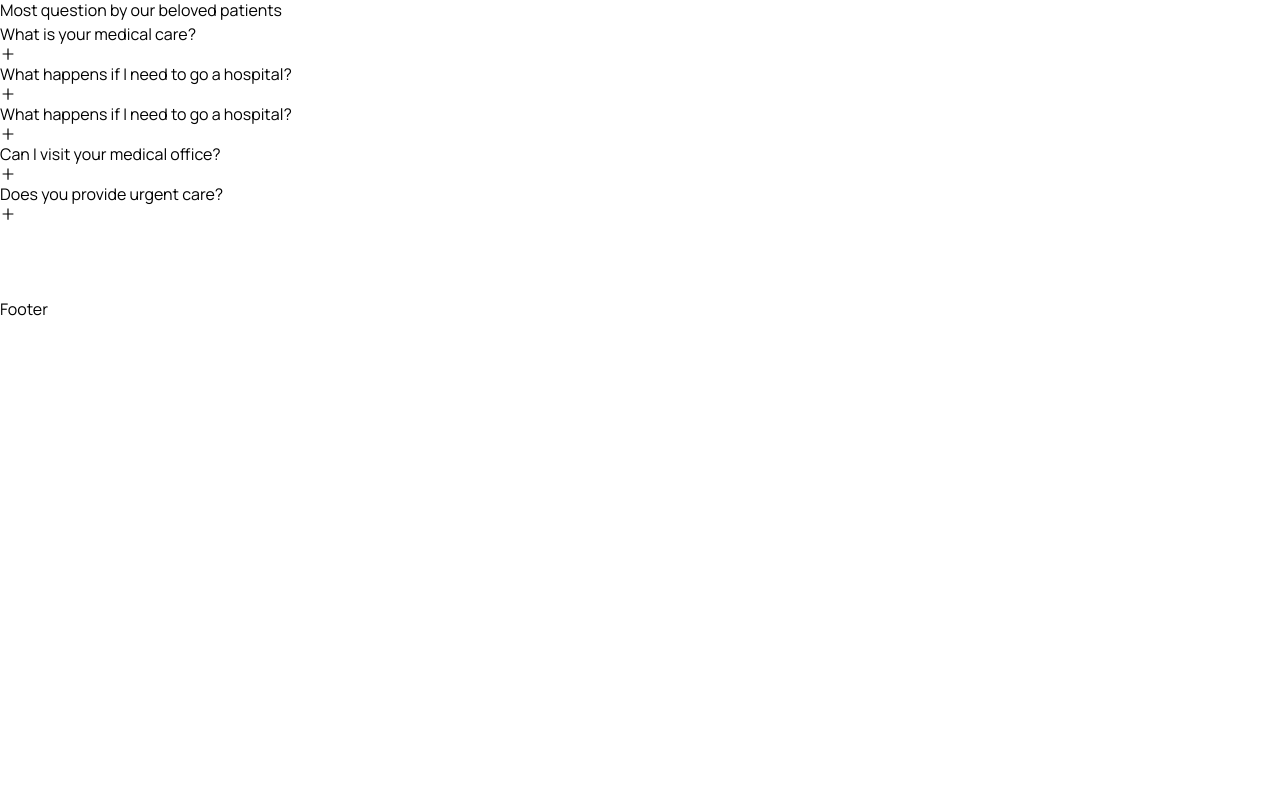
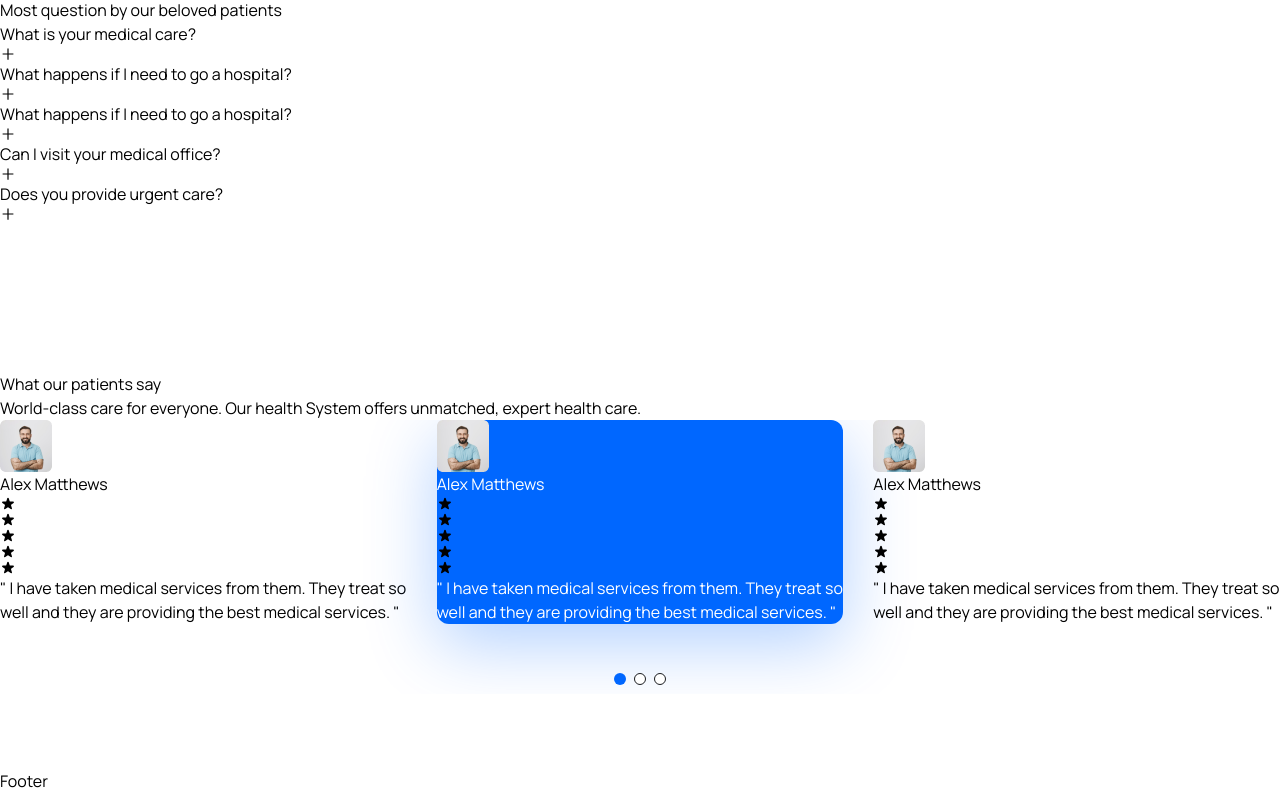
Before and after one commit to sweedalgharshi/medicare-mern, a React (Vite) app in the folder client/: page / in a window 1280 px wide. Shown: the part 7472-8265 px from the top of the page. Before the commit the page ends 7793 px from the top, so only its background shows below. Built offline with nearby package versions, Linux system fonts and the light colour scheme.

Commit message:
testimonial section

```diff
--- a/client/src/App.css
+++ b/client/src/App.css
@@ -8,6 +8,38 @@
 
 body {
   font-family: "Manrope", sans-serif;
+}
+
+.swiper-pagination-bullet {
+  width: 12px !important;
+  height: 12px !important;
+  border: 1px solid #181a1e !important;
+  opacity: 100% !important;
+  background: #fff !important;
+}
+
+.swiper-pagination-bullet-active {
+  background: #0067ff !important;
+  border: none !important;
+}
+
+.swiper {
+  padding-bottom: 70px !important;
+}
+
+.swiper-slide.swiper-slide-next {
+  background: #0067ff;
+  border-radius: 12px;
+  box-shadow: 0px 20px 70px rgba(0, 103, 255, 0.3) !important;
+}
+
+.swiper-slide.swiper-slide-next h4,
+.swiper-slide.swiper-slide-next p {
+  color: #fff !important;
+}
+
+.swiper-pagination {
+  top: 90% !important;
 }
 
 .sticky__header {
--- /dev/null
+++ b/client/src/components/Testimonials/Testimonials.jsx
@@ -0,0 +1,162 @@
+// import { Pagination } from "swiper";
+import { Pagination } from "swiper/modules";
+import { Swiper, SwiperSlide } from "swiper/react";
+// import "swiper.css";
+import "swiper/css";
+import "swiper/css/pagination";
+import patientAvatar from "../../assets/images/patient-avatar.png";
+
+import { HiStar } from "react-icons/hi";
+
+function Testimonials() {
+  return (
+    <div className="mt-[30px] lg:mt-[55px]">
+      <Swiper
+        modules={[Pagination]}
+        spaceBetween={30}
+        slidesPerView={1}
+        pagination={{ clickable: true }}
+        breakpoints={{
+          640: {
+            slidesPerView: 1,
+            spaceBetween: 0,
+          },
+          768: {
+            slidesPerView: 2,
+            spaceBetween: 20,
+          },
+          1024: {
+            slidesPerView: 3,
+            spaceBetween: 30,
+          },
+        }}
+      >
+        <SwiperSlide>
+          <div className="py-[30px] px-5 rounded-[13px]">
+            <div className="flex items-center gap-[13px]">
+              <img src={patientAvatar} alt="" />
+              <div>
+                <h4 className="text-[18px] leading-[30px] font-semibold text-headingColor">
+                  Alex Matthews
+                </h4>
+                <div className="flex items-center gap-[2px]">
+                  <HiStar className="text-yellowColor w-[18px] h-5" />
+                  <HiStar className="text-yellowColor w-[18px] h-5" />
+                  <HiStar className="text-yellowColor w-[18px] h-5" />
+                  <HiStar className="text-yellowColor w-[18px] h-5" />
+                  <HiStar className="text-yellowColor w-[18px] h-5" />
+                </div>
+              </div>
+            </div>
+
+            <p className="text-[16px] leading-7 mt-4 text-textColor font-[400]">
+              &quot; I have taken medical services from them. They treat so well and they are
+              providing the best medical services. &quot;
+            </p>
+          </div>
+        </SwiperSlide>
+
+        <SwiperSlide>
+          <div className="py-[30px] px-5 rounded-[13px]">
+            <div className="flex items-center gap-[13px]">
+              <img src={patientAvatar} alt="" />
+              <div>
+                <h4 className="text-[18px] leading-[30px] font-semibold text-headingColor">
+                  Alex Matthews
+                </h4>
+                <div className="flex items-center gap-[2px]">
+                  <HiStar className="text-yellowColor w-[18px] h-5" />
+                  <HiStar className="text-yellowColor w-[18px] h-5" />
+                  <HiStar className="text-yellowColor w-[18px] h-5" />
+                  <HiStar className="text-yellowColor w-[18px] h-5" />
+                  <HiStar className="text-yellowColor w-[18px] h-5" />
+                </div>
+              </div>
+            </div>
+
+            <p className="text-[16px] leading-7 mt-4 text-textColor font-[400]">
+              &quot; I have taken medical services from them. They treat so well and they are
+              providing the best medical services. &quot;
+            </p>
+          </div>
+        </SwiperSlide>
+
+        <SwiperSlide>
+          <div className="py-[30px] px-5 rounded-[13px]">
+            <div className="flex items-center gap-[13px]">
+              <img src={patientAvatar} alt="" />
+              <div>
+                <h4 className="text-[18px] leading-[30px] font-semibold text-headingColor">
+                  Alex Matthews
+                </h4>
+                <div className="flex items-center gap-[2px]">
+                  <HiStar className="text-yellowColor w-[18px] h-5" />
+                  <HiStar className="text-yellowColor w-[18px] h-5" />
+                  <HiStar className="text-yellowColor w-[18px] h-5" />
+                  <HiStar className="text-yellowColor w-[18px] h-5" />
+                  <HiStar className="text-yellowColor w-[18px] h-5" />
+                </div>
+              </div>
+            </div>
+
+            <p className="text-[16px] leading-7 mt-4 text-textColor font-[400]">
+              &quot; I have taken medical services from them. They treat so well and they are
+              providing the best medical services. &quot;
+            </p>
+          </div>
+        </SwiperSlide>
+
+        <SwiperSlide>
+          <div className="py-[30px] px-5 rounded-[13px]">
+            <div className="flex items-center gap-[13px]">
+              <img src={patientAvatar} alt="" />
+              <div>
+                <h4 className="text-[18px] leading-[30px] font-semibold text-headingColor">
+                  Alex Matthews
+                </h4>
+                <div className="flex items-center gap-[2px]">
+                  <HiStar className="text-yellowColor w-[18px] h-5" />
+                  <HiStar className="text-yellowColor w-[18px] h-5" />
+                  <HiStar className="text-yellowColor w-[18px] h-5" />
+                  <HiStar className="text-yellowColor w-[18px] h-5" />
+                  <HiStar className="text-yellowColor w-[18px] h-5" />
+                </div>
+              </div>
+            </div>
+
+            <p className="text-[16px] leading-7 mt-4 text-textColor font-[400]">
+              &quot; I have taken medical services from them. They treat so well and they are
+              providing the best medical services. &quot;
+            </p>
+          </div>
+        </SwiperSlide>
+
+        <SwiperSlide>
+          <div className="py-[30px] px-5 rounded-[13px]">
+            <div className="flex items-center gap-[13px]">
+              <img src={patientAvatar} alt="" />
+              <div>
+                <h4 className="text-[18px] leading-[30px] font-semibold text-headingColor">
+                  Alex Matthews
+                </h4>
+                <div className="flex items-center gap-[2px]">
+                  <HiStar className="text-yellowColor w-[18px] h-5" />
+                  <HiStar className="text-yellowColor w-[18px] h-5" />
+                  <HiStar className="text-yellowColor w-[18px] h-5" />
+                  <HiStar className="text-yellowColor w-[18px] h-5" />
+                  <HiStar className="text-yellowColor w-[18px] h-5" />
+                </div>
+              </div>
+            </div>
+
+            <p className="text-[16px] leading-7 mt-4 text-textColor font-[400]">
+              &quot; I have taken medical services from them. They treat so well and they are
+              providing the best medical services. &quot;
+            </p>
+          </div>
+        </SwiperSlide>
+      </Swiper>
+    </div>
+  );
+}
+export default Testimonials;
--- a/client/src/pages/Home.jsx
+++ b/client/src/pages/Home.jsx
@@ -15,6 +15,7 @@
 import ServiceList from "../components/Services/ServiceList";
 import DoctorList from "../components/Doctors/DoctorList";
 import FaqList from "../components/Faq/FaqList";
+import Testimonials from "../components/Testimonials/Testimonials";
 
 function Home() {
   return (
@@ -266,6 +267,21 @@
         </div>
       </section>
       {/* ============= FAQ SECTION ENDS ============= */}
+
+      {/* ============= TESTIMONIALS SECTION STARTS ============= */}
+      <section>
+        <div className="container">
+          <div className="xl:w-[470px] mx-auto">
+            <h2 className="heading text-center">What our patients say</h2>
+            <p className="text__para text-center">
+              World-class care for everyone. Our health System offers unmatched, expert health care.
+            </p>
+          </div>
+
+          <Testimonials />
+        </div>
+      </section>
+      {/* ============= TESTIMONIALS SECTION ENDS ============= */}
     </>
   );
 }
```
